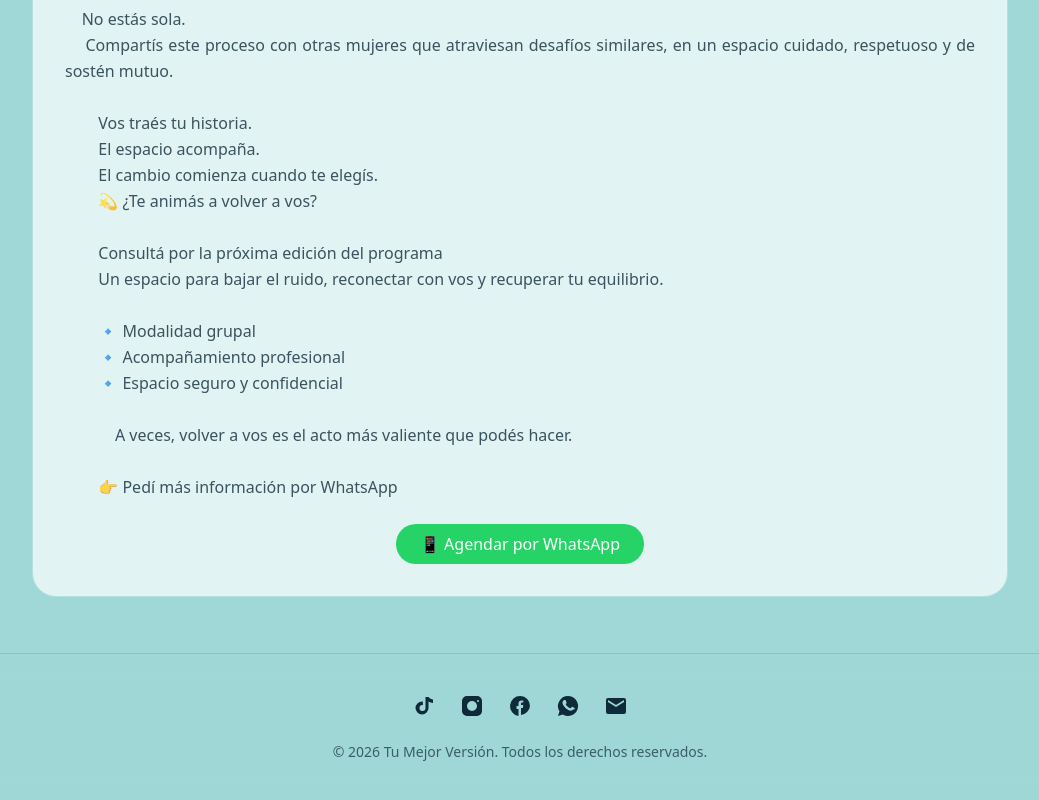
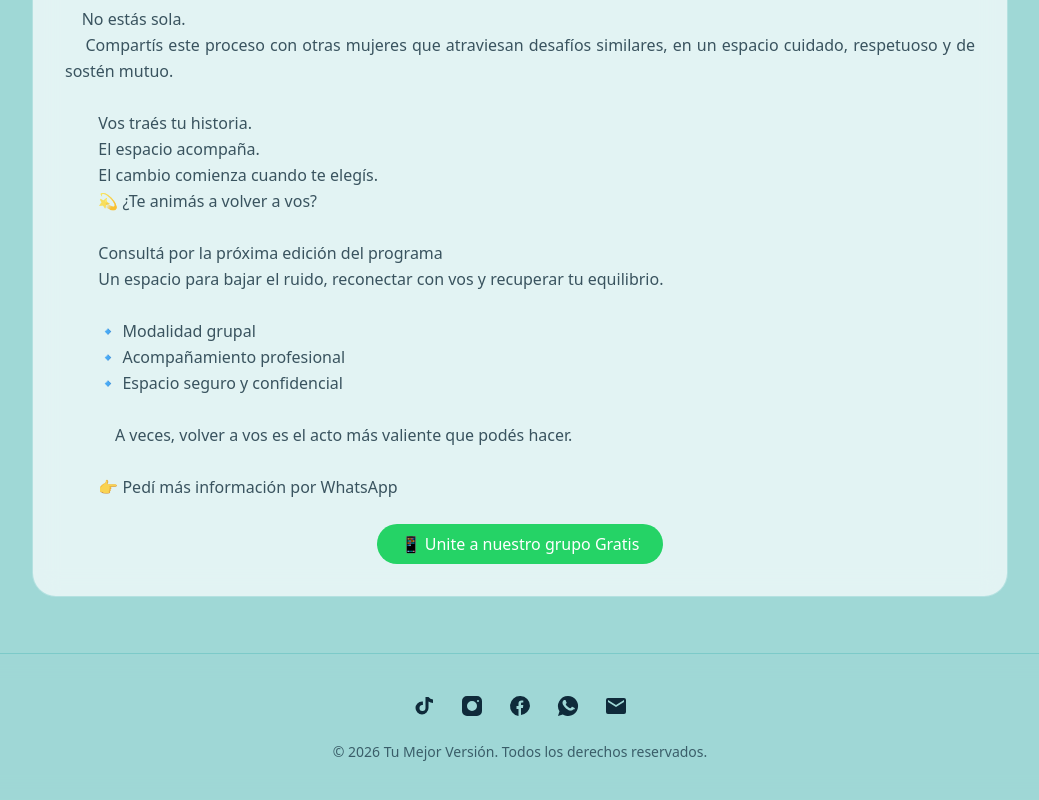
Before and after one commit to javierrojas62/tumejorversion2, a React (Vite) app: page /desarrollo-personal in a window 1280 px wide. Shown: the part 1576-2376 px from the top of the page, without its empty margins (120-1159 px from the left). Built offline with nearby package versions, Linux system fonts and the light colour scheme.

Commit message:
cambio en etiqueta a

```diff
--- a/src/pages/DesarrolloPersonal.jsx
+++ b/src/pages/DesarrolloPersonal.jsx
@@ -30,7 +30,7 @@ export default function DesarrolloPersonal() {
             rel="noopener noreferrer"
             className="px-6 py-2 rounded-full text-base bg-[#25D366] text-white font-medium hover:bg-[#1fa857] transition"
           >
-            📱 Agendar por WhatsApp
+            📱 Unite a nuestro grupo Gratis
           </a>
         </div>
       </div>
```
